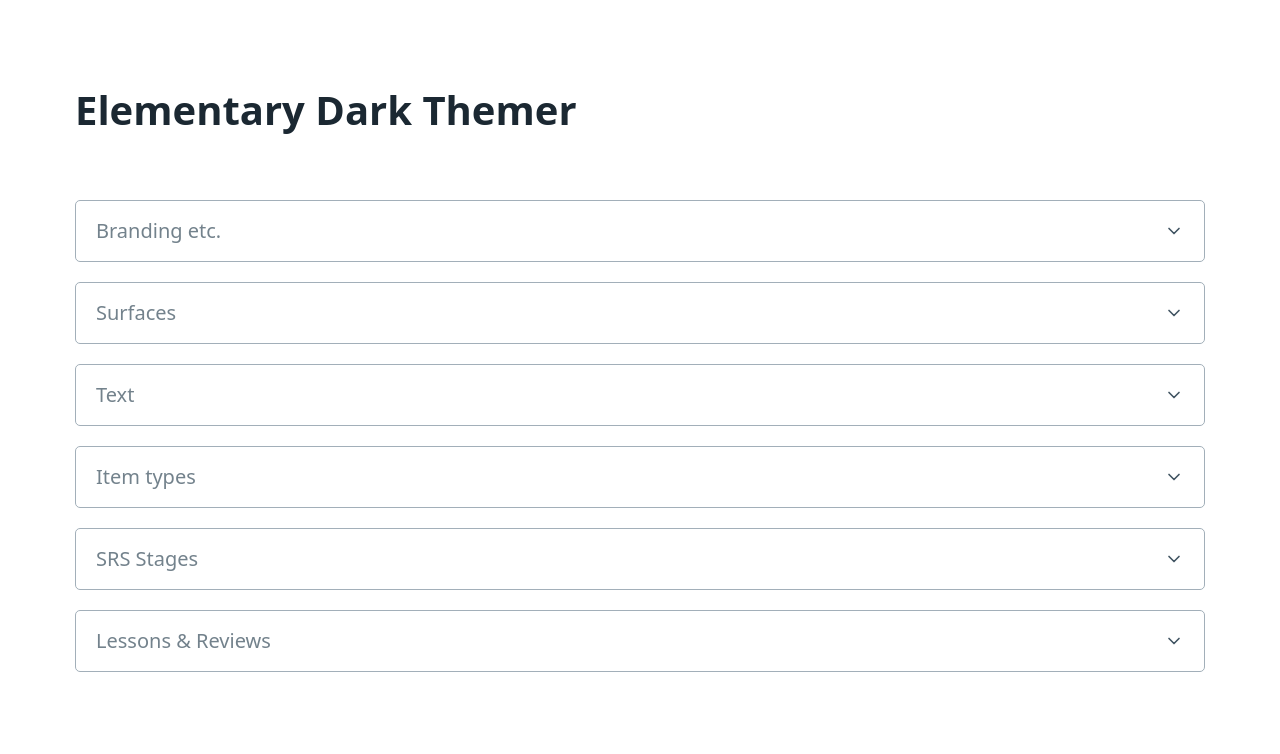
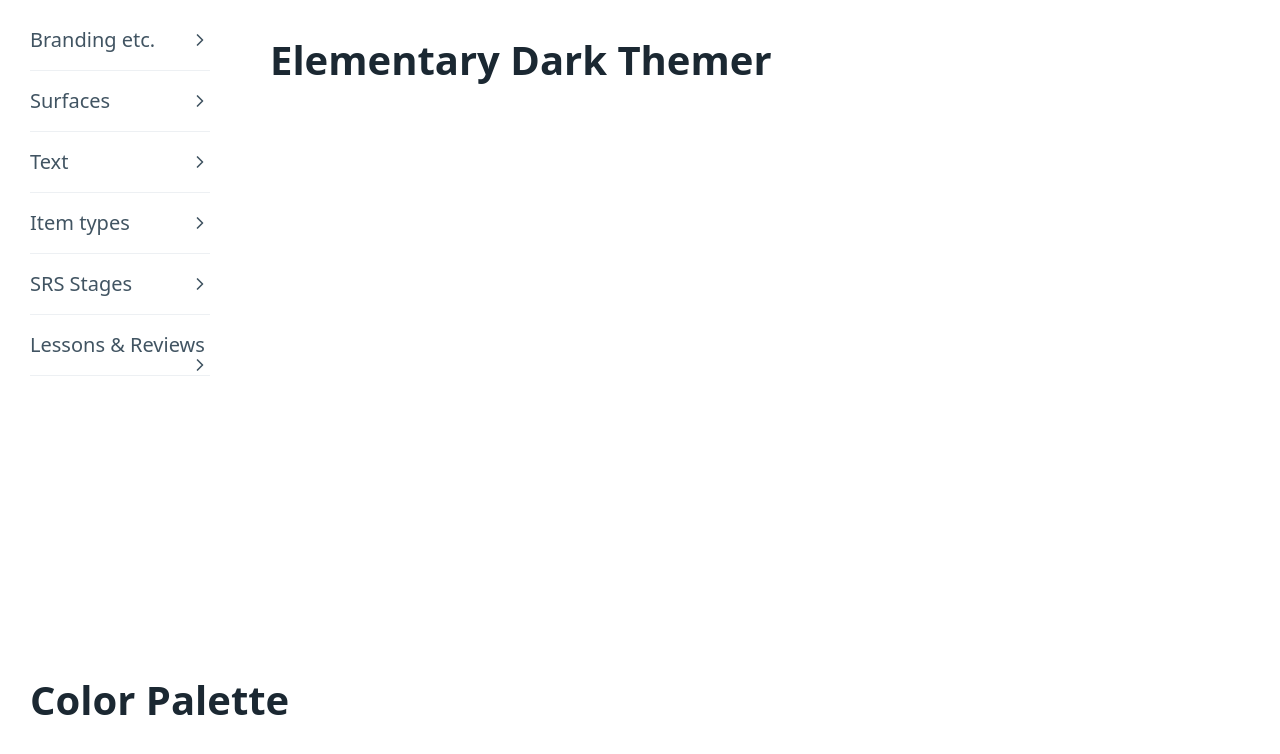
Before and after one commit to wrex/ed-themer, a SvelteKit app: page / in a window 1280 px wide. Shown: the top 754 px of the page. Built offline with nearby package versions, Linux system fonts and the light colour scheme.

Commit message:
restyle with accordians

```diff
--- a/src/app.css
+++ b/src/app.css
@@ -0,0 +1,30 @@
+.app-container {
+	display: grid;
+	grid-template-columns: 12em 1fr;
+	grid-template-rows: 80vh 20vh;
+	grid-template-areas:
+		'user-colors samples'
+		'palette     palette';
+}
+
+.app-container > * {
+	padding: 1.5em;
+}
+
+#user-colors {
+	grid-area: user-colors;
+	overflow-y: scroll;
+}
+
+#user-colors label {
+	font-size: small;
+}
+
+#samples {
+	grid-area: samples;
+}
+
+#palette {
+	grid-area: palette;
+	overflow: scroll;
+}
--- a/src/app.html
+++ b/src/app.html
@@ -7,6 +7,6 @@
 		%sveltekit.head%
 	</head>
 	<body data-sveltekit-preload-data="hover">
-		<main class="container">%sveltekit.body%</main>
+		<div class="display: content">%sveltekit.body%</div>
 	</body>
 </html>
--- a/src/components/BrandColors.svelte
+++ b/src/components/BrandColors.svelte
@@ -1,18 +1,11 @@
-<ul>
-  <li>
-    <label for="brand">--USER-brand</label>
-    <input type="color" name="brand" id="brand">
-  </li>
-  <li>
-    <label for="progress">--USER-progress</label>
-    <input type="color" name="progress" id="progress">
-  </li>
-  <li>
-    <label for="success">--USER-success</label>
-    <input type="color" name="success" id="success">
-  </li>
-  <li>
-    <label for="alert">--USER-alert</label>
-    <input type="color" name="alert" id="alert">
-  </li>
-</ul>
+<label for="brand">brand</label>
+<input type="color" name="brand" id="brand">
+
+<label for="progress">progress</label>
+<input type="color" name="progress" id="progress">
+
+<label for="success">success</label>
+<input type="color" name="success" id="success">
+
+<label for="alert">alert</label>
+<input type="color" name="alert" id="alert">
--- a/src/components/ItemTypeColors.svelte
+++ b/src/components/ItemTypeColors.svelte
@@ -1,14 +1,14 @@
 <ul>
   <li>
-    <label for="radical-clr">--USER-radical-clr</label>
+    <label for="radical-clr">radical-clr</label>
     <input type="color" name="radical-clr" id="radical-clr">
   </li>
   <li>
-    <label for="kanji-clr">--USER-kanji-clr</label>
+    <label for="kanji-clr">kanji-clr</label>
     <input type="color" name="kanji-clr id="kanji-clr>
   </li>
   <li>
-    <label for="vocab-clr">--USER-vocab-clr</label>
+    <label for="vocab-clr">vocab-clr</label>
     <input type="color" name="vocab-clr" id="vocab-clr">
   </li>
 </ul>
--- a/src/components/LessonReviewColors.svelte
+++ b/src/components/LessonReviewColors.svelte
@@ -1,26 +1,26 @@
 <ul>
   <li>
-    <label for="lesson-clr">--USER-lesson-clr</label>
+    <label for="lesson-clr">lesson-clr</label>
     <input type="color" name="lesson-clr" id="lesson-clr">
   </li>
   <li>
-    <label for="review-clr">--USER-review-clr</label>
+    <label for="review-clr">review-clr</label>
     <input type="color" name="review-clr" id="review-clr">
   </li>
   <li>
-    <label for="correct">--USER-correct</label>
+    <label for="correct">correct</label>
     <input type="color" name="correct" id="correct">
   </li>
   <li>
-    <label for="incorrect">--USER-incorrect</label>
+    <label for="incorrect">incorrect</label>
     <input type="color" name="incorrect" id="incorrect">
   </li>
   <li>
-    <label for="meaning-clr">--USER-meaning-clr</label>
+    <label for="meaning-clr">meaning-clr</label>
     <input type="color" name="meaning-clr" id="meaning-clr">
   </li>
   <li>
-    <label for="reading-clr">--USER-reading-clr</label>
+    <label for="reading-clr">reading-clr</label>
     <input type="color" name="reading-clr" id="reading-clr">
   </li>
 </ul>
--- a/src/components/SrsStageColors.svelte
+++ b/src/components/SrsStageColors.svelte
@@ -1,22 +1,22 @@
 <ul>
   <li>
-    <label for="apprentice-clr">--USER-apprentice-clr</label>
+    <label for="apprentice-clr">apprentice-clr</label>
     <input type="color" name="apprentice-clr" id="apprentice-clr">
   </li>
   <li>
-    <label for="guru-clr">--USER-guru-clr</label>
+    <label for="guru-clr">guru-clr</label>
     <input type="color" name="guru-clr" id="guru-clr">
   </li>
   <li>
-    <label for="master-clr">--USER-master-clr</label>
+    <label for="master-clr">master-clr</label>
     <input type="color" name="master-clr" id="master-clr">
   </li>
   <li>
-    <label for="enlightened-clr">--USER-enlightened-clr</label>
+    <label for="enlightened-clr">enlightened-clr</label>
     <input type="color" name="enlightened-clr" id="enlightened-clr">
   </li>
   <li>
-    <label for="burned-clr">--USER-burned-clr</label>
+    <label for="burned-clr">burned-clr</label>
     <input type="color" name="burned-clr" id="burned-clr">
   </li>
 </ul>
--- a/src/components/SurfaceColors.svelte
+++ b/src/components/SurfaceColors.svelte
@@ -1,22 +1,22 @@
 <ul>
   <li>
-    <label for="surface-1">--USER-surface-1</label>
+    <label for="surface-1">surface-1</label>
     <input type="color" name="surface-1" id="surface-1">
   </li>
   <li>
-    <label for="surface-2">--USER-surface-2</label>
+    <label for="surface-2">surface-2</label>
     <input type="color" name="surface-2" id="surface-2">
   </li>
   <li>
-    <label for="surface-3">--USER-surface-3</label>
+    <label for="surface-3">surface-3</label>
     <input type="color" name="surface-3" id="surface-3">
   </li>
   <li>
-    <label for="surface-4">--USER-surface-4</label>
+    <label for="surface-4">surface-4</label>
     <input type="color" name="surface-4" id="surface-4">
   </li>
   <li>
-    <label for="inverted-surface">--USER-inverted-surface</label>
+    <label for="inverted-surface">inverted-surface</label>
     <input type="color" name="inverted-surface" id="inverted-surface">
   </li>
 </ul>
--- a/src/components/TextColors.svelte
+++ b/src/components/TextColors.svelte
@@ -1,18 +1,18 @@
 <ul>
   <li>
-    <label for="text-clr">--USER-text-clr</label>
+    <label for="text-clr">text-clr</label>
     <input type="color" name="text-clr" id="text-clr">
   </li>
   <li>
-    <label for="inverted-text">--USER-inverted-text</label>
+    <label for="inverted-text">inverted-text</label>
     <input type="color" name="inverted-text" id="inverted-text">
   </li>
   <li>
-    <label for="highlight-text">--USER-highlight-text</label>
+    <label for="highlight-text">highlight-text</label>
     <input type="color" name="highlight-text" id="highlight-text">
   </li>
   <li>
-    <label for="grayed-text">--USER-grayed-text</label>
+    <label for="grayed-text">grayed-text</label>
     <input type="color" name="grayed-text" id="grayed-text">
   </li>
 </ul>
--- a/src/routes/+layout.svelte
+++ b/src/routes/+layout.svelte
@@ -3,4 +3,6 @@
   import '../app.css'
 </script>
 
-<slot />
+<div class="app-container">
+  <slot />
+</div>
--- a/src/routes/+page.svelte
+++ b/src/routes/+page.svelte
@@ -7,37 +7,44 @@
   import LessonReviewColors from "../components/LessonReviewColors.svelte";
 </script>
 
-<h1>Elementary Dark Themer</h1>
-
-<details role="list">
+<aside id="user-colors">
+  <form>
+    <details>
       <summary>Branding etc.</summary>
       <BrandColors />
     </details>
 
-<details role="list">
+    <details>
       <summary>Surfaces</summary>
       <SurfaceColors />
     </details>
 
-<details role="list">
+    <details>
       <summary>Text</summary>
       <TextColors />
     </details>
 
-<details role="list">
+    <details>
       <summary>Item types</summary>
       <ItemTypeColors />
     </details>
 
-<details role="list">
+    <details>
       <summary>SRS Stages</summary>
       <SrsStageColors />
     </details>
 
-<details role="list">
+    <details>
       <summary>Lessons & Reviews</summary>
       <LessonReviewColors />
     </details>
+  </form>
+</aside>
 
-<style>
-</style>
+<main id="samples">
+  <h1>Elementary Dark Themer</h1>
+</main>
+
+<footer id="palette">
+  <h1>Color Palette</h1>
+</footer>
```
Lines whose indentation alone changed are shown as unchanged.
